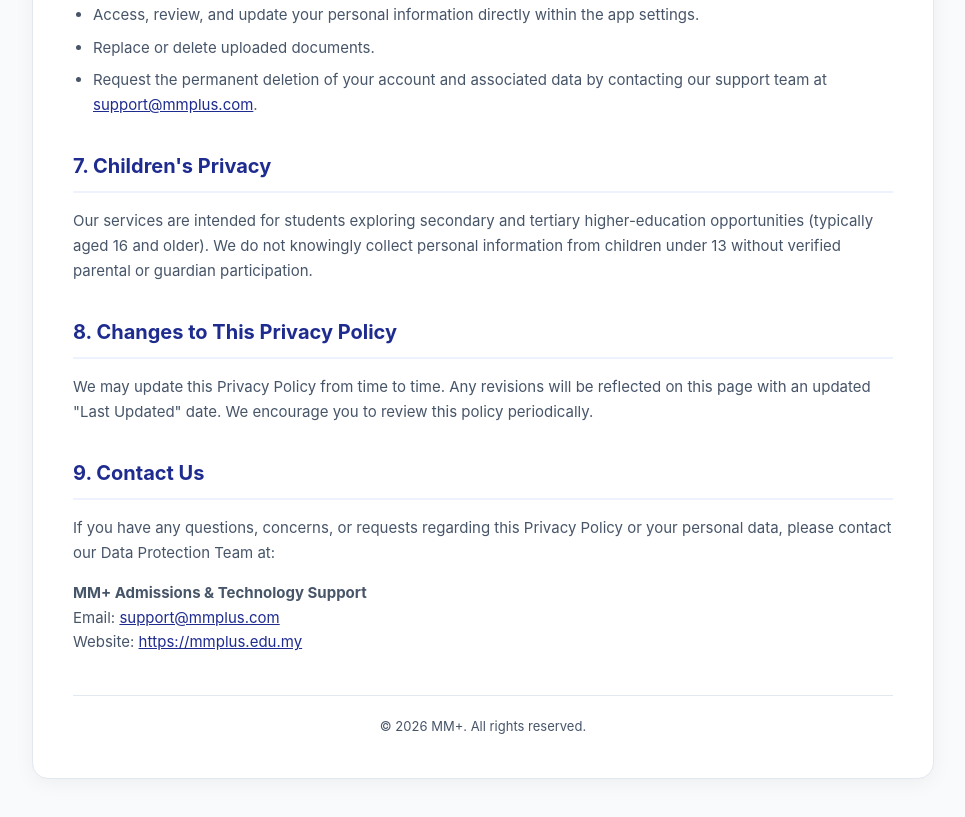
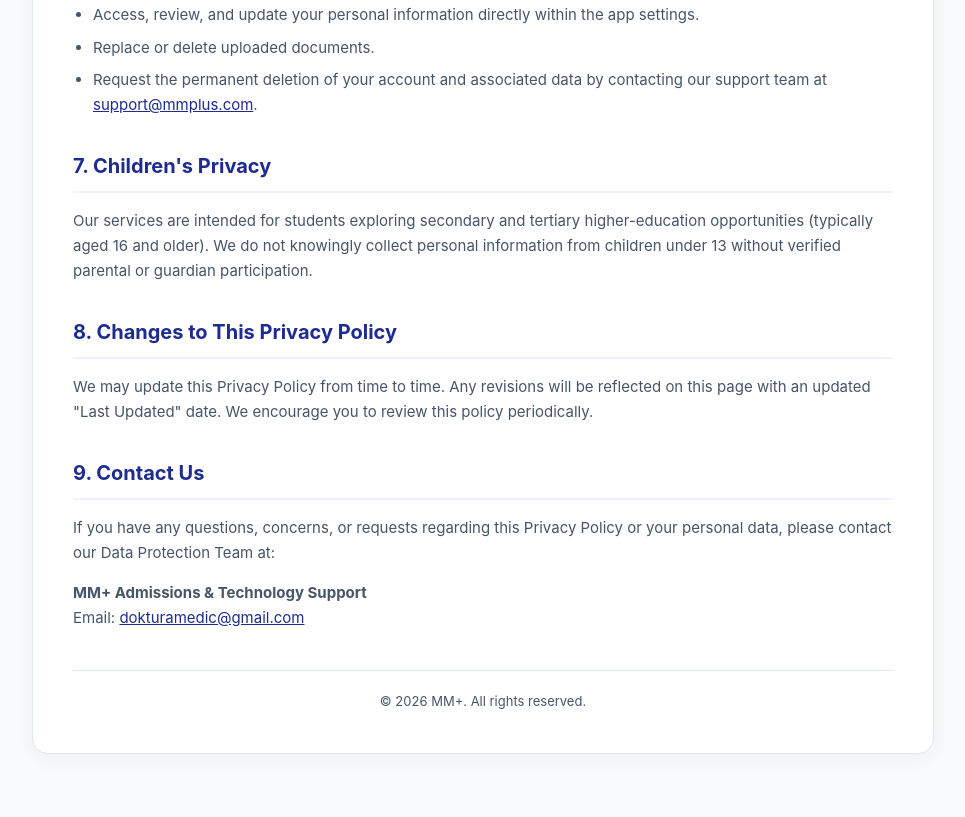
Before and after one commit to Wiky123-Nawaf/MM-, a plain HTML site: page index.html in a window 1280 px wide. Shown: the part 2546-3363 px from the top of the page, without its empty margins (157-1122 px from the left). After the commit the page ends 3340 px from the top, so only its background shows below. Drawn offline with Linux system fonts and the light colour scheme.

Commit message:
Update index.html

```diff
--- a/index.html
+++ b/index.html
@@ -180,8 +180,7 @@
     <p>If you have any questions, concerns, or requests regarding this Privacy Policy or your personal data, please contact our Data Protection Team at:</p>
     <p>
         <strong>MM+ Admissions & Technology Support</strong><br>
-        Email: <a href="mailto:support@mmplus.com">support@mmplus.com</a><br>
-        Website: <a href="https://mmplus.edu.my" target="_blank">https://mmplus.edu.my</a>
+        Email: <a href="mailto:dokturamedic@gmail.com">dokturamedic@gmail.com</a><br>
     </p>
 
     <footer>
```
